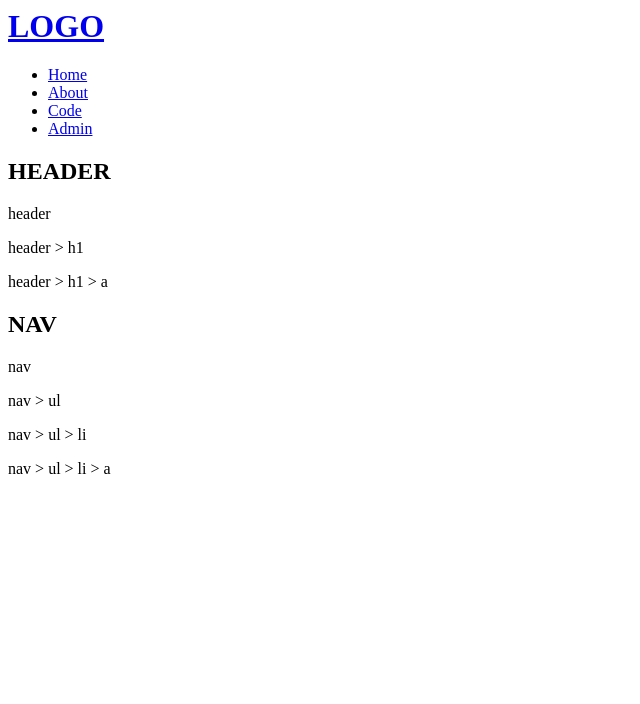
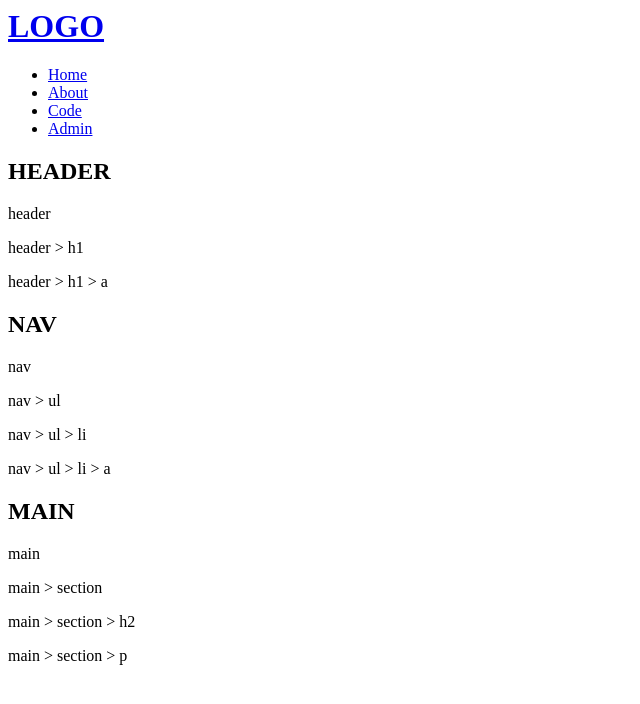
Before and after one commit to Ushikagu/veille-node, a plain HTML site: page index.htm in a window 1280 px wide. Shown: the whole page, without its empty margins (0-640 px from the left). Drawn offline with Linux system fonts and the light colour scheme.

Commit message:
ajout de la section main

```diff
--- a/index.htm
+++ b/index.htm
@@ -25,4 +25,12 @@
     <p>nav > ul > li > a</p>
   </section>
 
+  <section>
+    <h2>MAIN</h2>
+    <p>main</p>
+    <p>main > section</p>
+    <p>main > section > h2</p>
+    <p>main > section > p</p>
+  </section>
+
 </main>
```
